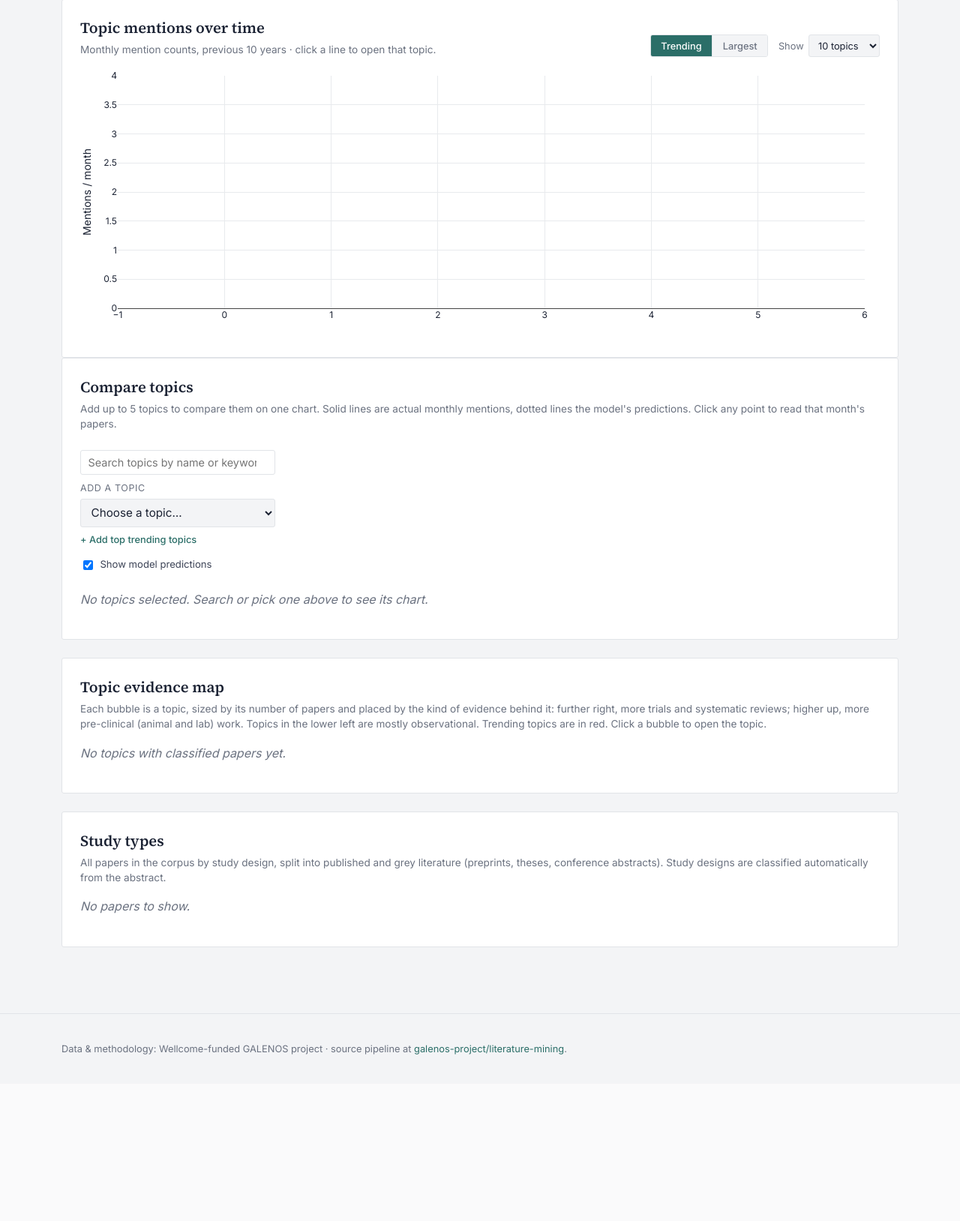
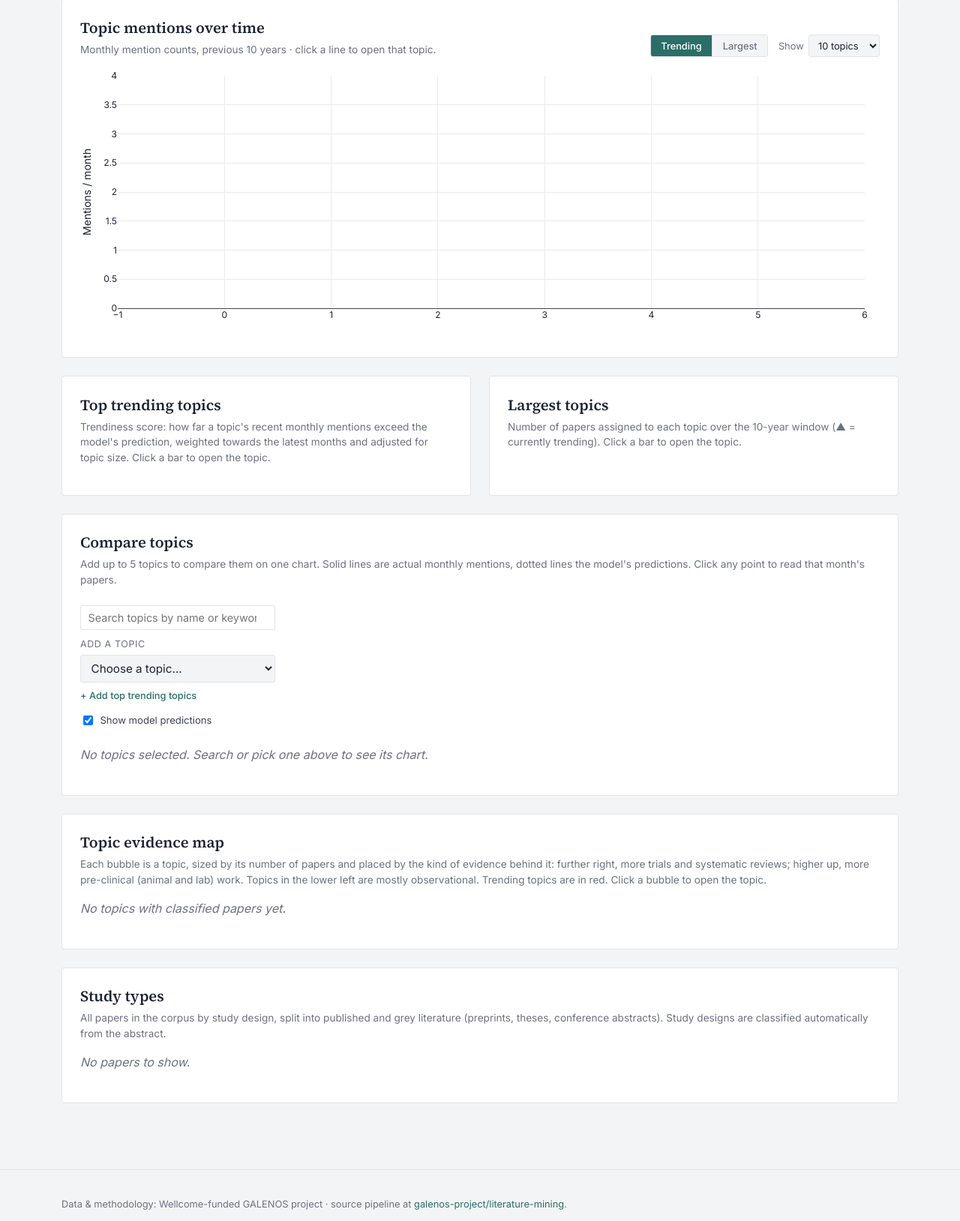
Before and after one commit to galenos-project/literature-mining, a Flask app: page / in a window 1280 px wide. Shown: the part 414-2042 px from the top of the page at 75% size. Before the commit the page ends 1820 px from the top, so only its background shows below. Run offline with Flask 3, Linux system fonts and the light colour scheme; data that the repository does not hold is empty; some libraries are stand-ins or nearby versions.

Commit message:
New plots on home page

```diff
--- a/trend-dashboard/app.py
+++ b/trend-dashboard/app.py
@@ -2,6 +2,14 @@ from flask import Flask, abort, jsonify, render_template, request
 
 import db
 from config import Config
+
+
+# Topics per panel in the front page's "top trending" / "largest" bar charts.
+TOP_BARS_N = 10
+
+
+def _bar(t):
+    return {k: t[k] for k in ("topic_id", "name", "n_papers", "is_trendy", "trend_rank")}
 
 
 def create_app():
@@ -27,6 +35,10 @@ def create_app():
             trendy_topics=trendy_topics[:12],
             default_topic_ids=default_ids,
             study_types=db.get_study_type_counts(conn),
+            top_bars={
+                "trending": [_bar(t) for t in trendy_topics[:TOP_BARS_N]],
+                "largest": [_bar(t) for t in sorted(topics, key=lambda t: -t["n_papers"])[:TOP_BARS_N]],
+            },
             evidence_map=db.get_topic_evidence(conn),
         )
 
--- a/trend-dashboard/static/css/style.css
+++ b/trend-dashboard/static/css/style.css
@@ -214,6 +214,17 @@ a:focus-visible, select:focus-visible, button:focus-visible {
 @media (max-width: 880px) {
   .panel-grid { grid-template-columns: 1fr; }
   .stats-strip { grid-template-columns: repeat(2, 1fr); }
+}
+
+/* Two panels side by side (top trending / largest topics); stacked on narrow screens. */
+.panel-pair {
+  display: grid;
+  grid-template-columns: repeat(2, minmax(0, 1fr));
+  gap: 1.5rem;
+  margin: 1.5rem 0;
+}
+@media (max-width: 880px) {
+  .panel-pair { grid-template-columns: 1fr; }
 }
 
 .panel {
--- a/trend-dashboard/static/js/main.js
+++ b/trend-dashboard/static/js/main.js
@@ -147,6 +147,70 @@
       }),
       PLOTLY_CONFIG
     );
+  }
+
+  // ---- Top trending / largest topics (index page) -------------------------
+
+  // One horizontal bar per topic, largest first, with the topic's name on
+  // its own line above the bar (so long names fit a half-width panel) and
+  // the value at the bar tip. `rows` come from app.py's top_bars;
+  // opts.valueKey is "trend_rank" or "n_papers".
+  function renderTopicBars(elId, rows, opts) {
+    const el = document.getElementById(elId);
+    if (!el || !rows || !rows.length) return;
+    // Non-numeric row keys: Plotly reads number-like strings ("34") as
+    // positions, even on a category axis.
+    const ys = rows.map((r) => "topic-" + r.topic_id);
+    const values = rows.map((r) => r[opts.valueKey] || 0);
+    const maxV = Math.max(...values);
+    const narrow = el.clientWidth < 460;
+    const annotations = rows.map((r, i) => ({
+      x: 0, y: ys[i], xref: "x", yref: "y",
+      xanchor: "left", yanchor: "bottom", yshift: 9, showarrow: false,
+      text: `${i + 1}. ${escapeHtml(truncate(r.name, narrow ? 46 : 64))}` +
+        (opts.markTrendy && r.is_trendy ? ' <span style="color:#B5423A">\u25B2</span>' : ""),
+      font: { family: "Inter, sans-serif", size: 12, color: "#1B2233" },
+      captureevents: true,
+    }));
+    Plotly.newPlot(
+      elId,
+      [{
+        type: "bar",
+        orientation: "h",
+        x: values,
+        y: ys,
+        customdata: rows.map((r) => r.topic_id),
+        text: values.map(opts.format),
+        textposition: "outside",
+        cliponaxis: false,
+        textfont: { family: "Inter, sans-serif", size: 11, color: "#3D4457" },
+        marker: { color: opts.color },
+        hovertext: rows.map((r) =>
+          `<b>${escapeHtml(r.name)}</b><br>${opts.hoverLabel}: ${opts.format(r[opts.valueKey] || 0)}` +
+          (opts.valueKey !== "n_papers" ? `<br>${r.n_papers.toLocaleString()} papers` : "") +
+          "<br>Click to open the topic"),
+        hovertemplate: "%{hovertext}<extra></extra>",
+      }],
+      baseLayout({
+        height: 70 + rows.length * 46,
+        bargap: 0.62,
+        barcornerradius: 4,
+        showlegend: false,
+        margin: { t: 22, r: 48, b: 42, l: 8 },
+        xaxis: {
+          title: { text: opts.axisTitle, font: { size: 12 } },
+          gridcolor: "#E8EAED", zeroline: false, range: [0, maxV * 1.1], fixedrange: true,
+          nticks: narrow ? 4 : 6, tickformat: opts.tickformat || "",
+        },
+        // Topic ids as categories (not numbers), one row each.
+        yaxis: { type: "category", autorange: "reversed", showticklabels: false, showgrid: false, fixedrange: true },
+        annotations,
+      }),
+      PLOTLY_CONFIG
+    );
+    const open = (id) => { window.location.href = fillUrl(window.GALENOS.urls.topicPage, { ID: id }); };
+    el.on("plotly_click", (data) => open(data.points[0].customdata));
+    el.on("plotly_clickannotation", (e) => open(rows[e.index].topic_id));
   }
 
   // ---- Topic evidence map (index page) ------------------------------------
@@ -777,6 +841,15 @@
       initTopicPage();
     } else {
       initIndexPage();
+      const bars = window.GALENOS_TOP_BARS || {};
+      renderTopicBars("rank-bars", bars.trending, {
+        valueKey: "trend_rank", color: "#B5423A", format: (v) => v.toFixed(1),
+        axisTitle: "Trendiness score", hoverLabel: "Trendiness score",
+      });
+      renderTopicBars("size-bars", bars.largest, {
+        valueKey: "n_papers", color: "#2B6E68", format: (v) => v.toLocaleString(),
+        axisTitle: "Papers", hoverLabel: "Papers", markTrendy: true, tickformat: "~s",
+      });
       renderEvidenceMap("evidence-map-chart", window.GALENOS_EVIDENCE_MAP);
     }
     renderStudyTypeChart("study-type-chart", window.GALENOS_STUDY_TYPES);
--- a/trend-dashboard/templates/index.html
+++ b/trend-dashboard/templates/index.html
@@ -56,6 +56,27 @@
   </div>
   <div id="trend-chart" class="chart chart--tall"></div>
 </section>
+
+<div class="panel-pair">
+  <section class="panel">
+    <div class="panel__head">
+      <h2>Top trending topics</h2>
+      <p class="panel__hint">Trendiness score: how far a topic's recent monthly mentions exceed the model's
+        prediction, weighted towards the latest months and adjusted for topic size. Click a bar to open the topic.</p>
+    </div>
+    <div id="rank-bars" class="chart" role="img"
+         aria-label="Horizontal bar chart of the {{ top_bars.trending|length }} topics with the highest trendiness score."></div>
+  </section>
+  <section class="panel">
+    <div class="panel__head">
+      <h2>Largest topics</h2>
+      <p class="panel__hint">Number of papers assigned to each topic over the 10-year window
+        (&#9650; = currently trending). Click a bar to open the topic.</p>
+    </div>
+    <div id="size-bars" class="chart" role="img"
+         aria-label="Horizontal bar chart of the {{ top_bars.largest|length }} topics with the most papers."></div>
+  </section>
+</div>
 
 <section class="panel panel--explorer">
   <div class="panel__head panel__head--row">
@@ -130,6 +151,7 @@
   };
   window.GALENOS_STUDY_TYPES = {{ study_types | tojson }};
   window.GALENOS_EVIDENCE_MAP = {{ evidence_map | tojson }};
+  window.GALENOS_TOP_BARS = {{ top_bars | tojson }};
 </script>
 {% endblock %}
 
```
Also changed, not shown: trend-dashboard/README.md.
